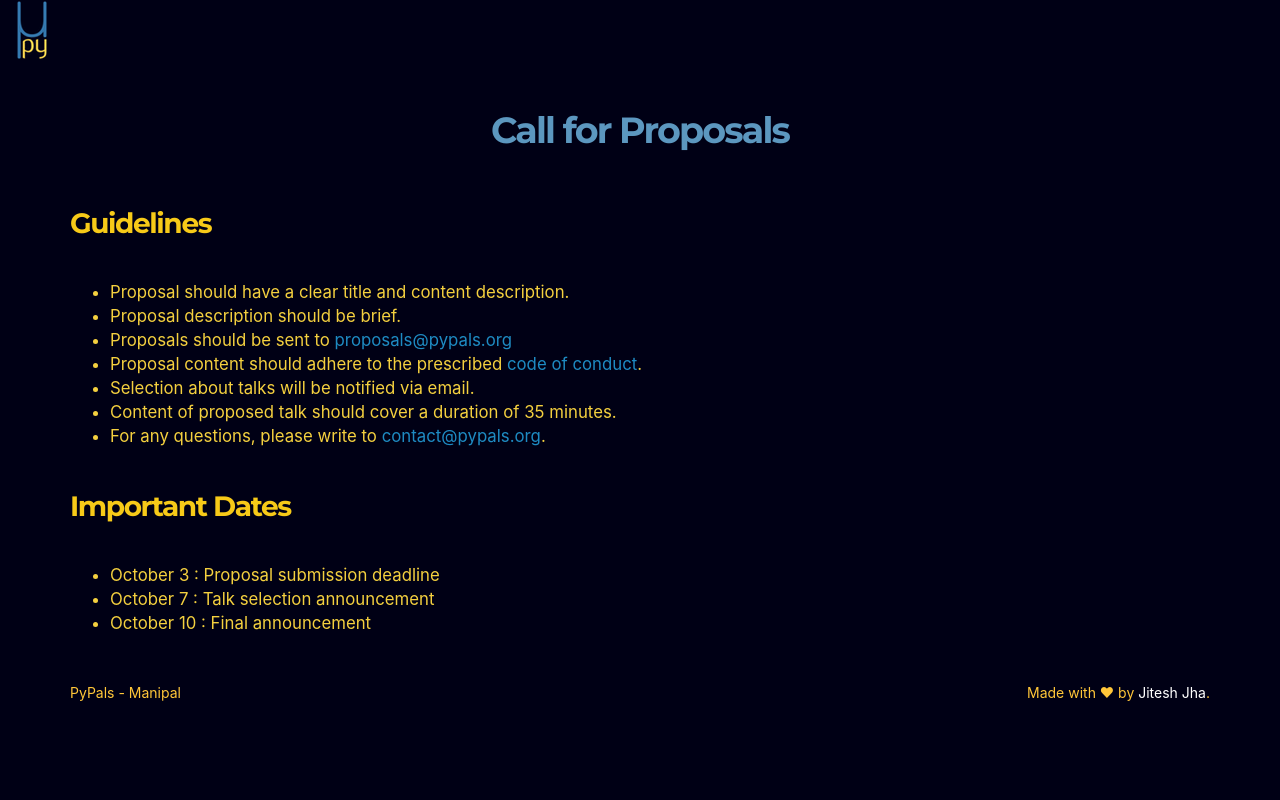
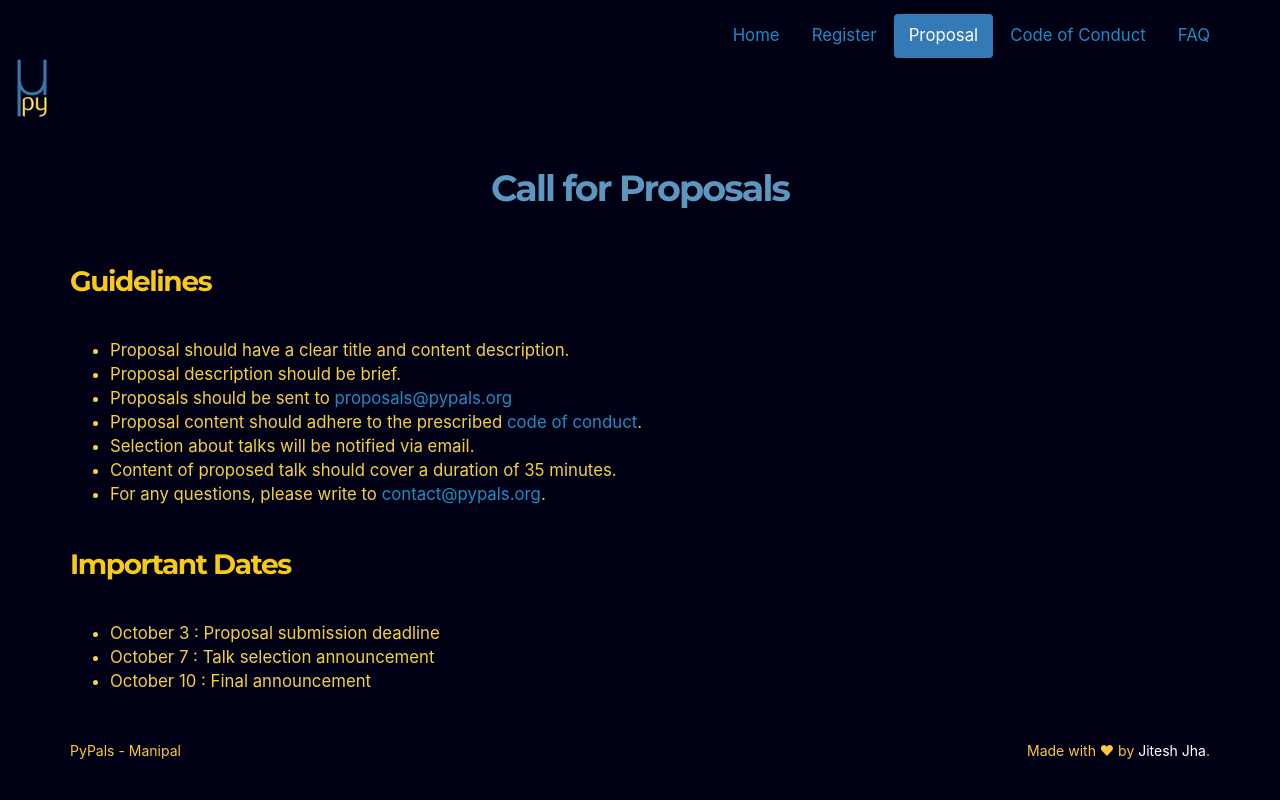
Before and after one commit to avikantz/pypals-website, a Flask app: page /proposal in a window 1280 px wide. Run offline with Flask 2, Linux system fonts and the light colour scheme; parts of the project's set-up code (start-up, migrations or seed data) failed here and were passed over; some libraries are stand-ins or nearby versions.

Commit message:
Proposal nav-pill

```diff
--- a/templates/conduct.html
+++ b/templates/conduct.html
@@ -19,6 +19,8 @@
             <li><a href="/">Home</a>
             </li>
             <li><a href="register">Register</a>
+            </li>
+            <li><a href="proposal">Proposal</a>
             </li>
             <li class="active"><a href="conduct">Code of Conduct</a>
             </li>
--- a/templates/faq.html
+++ b/templates/faq.html
@@ -19,6 +19,8 @@
             <li><a href="/">Home</a>
             </li>
             <li><a href="register">Register</a>
+            </li>
+            <li><a href="proposal">Proposal</a>
             </li>
             <li><a href="conduct">Code of Conduct</a>
             </li>
--- a/templates/index.html
+++ b/templates/index.html
@@ -19,6 +19,8 @@
             <li class="active"><a href="/">Home</a>
             </li>
             <li><a href="register">Register</a>
+            </li>
+            <li><a href="proposal">Proposal</a>
             </li>
             <li><a href="conduct">Code of Conduct</a>
             </li>
--- a/templates/proposal.html
+++ b/templates/proposal.html
@@ -13,6 +13,22 @@
   <link rel="icon" href="./static/images/favicon.ico" sizes="16x16 32x32 48x48 64x64"/>
 </head>
 <body>
+  <div class="container">
+    <div class="row">
+        <ul class="nav nav-pills pull-right red">
+            <li><a href="/">Home</a>
+            </li>
+            <li><a href="register">Register</a>
+            </li>
+            <li class="active"><a href="proposal">Proposal</a>
+            </li>
+            <li><a href="conduct">Code of Conduct</a>
+            </li>
+            <li><a href="faq">FAQ</a>
+            </li>
+        </ul>
+    </div>
+  </div>
   <div class="navbar-wrapper">
         <nav class="navbar navbar-default" role="navigation">
             <div class="container-fluid">
--- a/templates/register.html
+++ b/templates/register.html
@@ -20,6 +20,8 @@
             <li><a href="/">Home</a>
             </li>
             <li class="active"><a href="register">Register</a>
+            </li>
+            <li><a href="proposal">Proposal</a>
             </li>
             <li><a href="conduct">Code of Conduct</a>
             </li>
```
